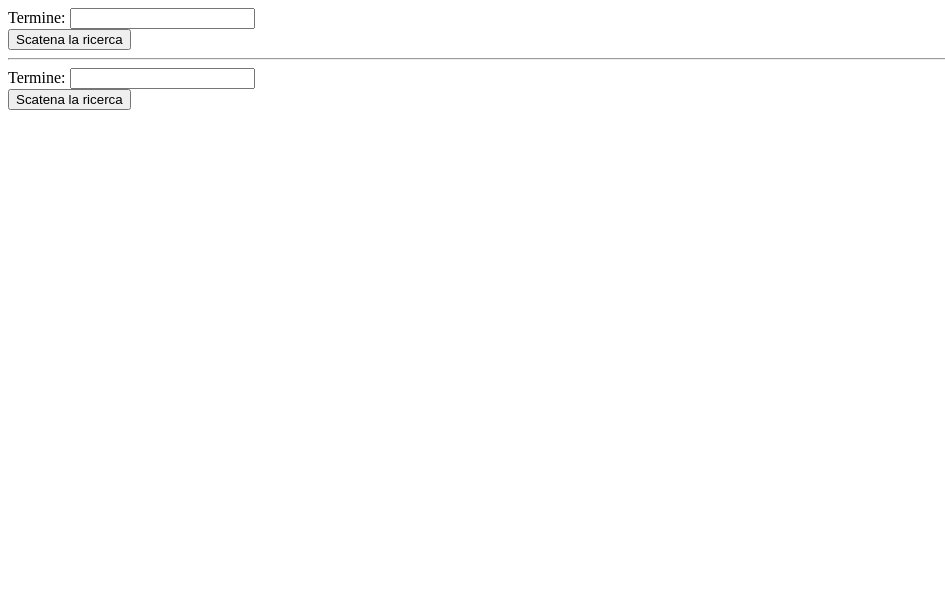
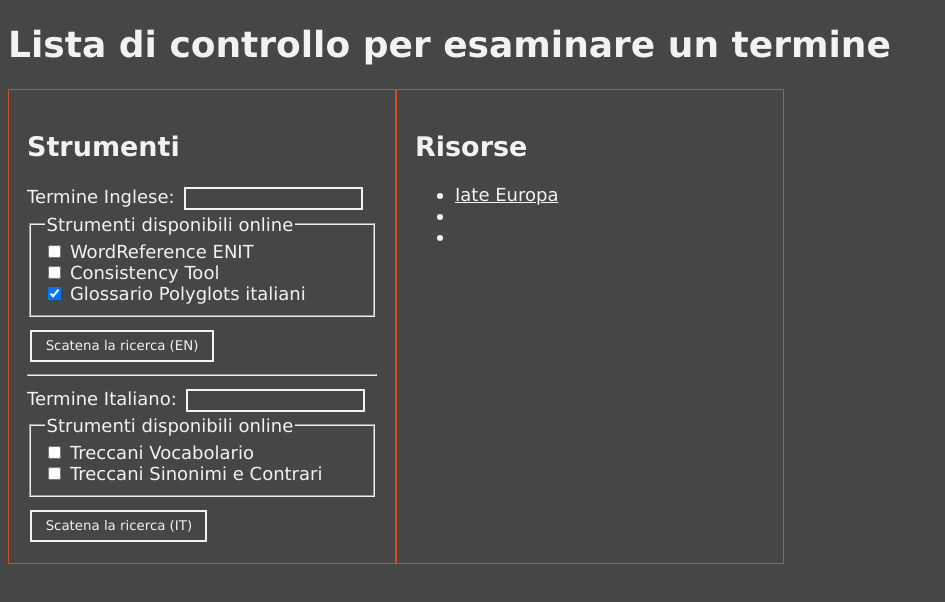
Before and after one commit to lidialab/polytools, a plain HTML site: page polytools.html in a window 1280 px wide. Shown: the whole page, without its empty margins (0-945 px from the left). Drawn offline with Linux system fonts and the light colour scheme.

Commit message:
Stile scuro

```diff
--- a/polytools.html
+++ b/polytools.html
@@ -6,68 +6,178 @@
    <title>Polyglots Tools</title>
    <meta name="viewport" content="width=device-width, initial-scale=1">
    <style type="text/css">
+   /*
+======================================================
+    WordPress Colors Palette
+======================================================
+    Blue #21759b    RGB 33, 117, 155
+    Orange #d54e21  RGB 213, 78, 33
+    Grey #464646    RGB 70, 70, 70
+*/
 
+   * {
+      color: #f1f2f1;
+      font-family: verdana, sans-serif;
+   }
+
+   body {
+      font-size: 1.125rem;
+      background-color: #464646;
+   }
+
+   button {
+      background-color: #464646;
+      border-color: #f1f2f1;
+      border-style: solid;
+      padding: 0.5em 1em;
+      margin: 0.25em;
+   }
+
+   input {
+      background-color: #464646;
+      border-color: #f1f2f1;
+      border-style: solid;
+      padding: 0.15em;
+      margin: 0.25em;
+   }
+
+   .box {
+      margin-top: 0.5em;
+      margin-bottom: 0.5em;
+   }
+
+   .flex-box {
+      display: flex;
+      flex-direction: row;
+      flex-wrap: wrap;
+   }
+
+   .flex-elem {
+      min-width: 350px;
+      max-width: 350px;
+      flex: 1;
+      border: 1px solid #d54e21;
+      padding: 1em;
+   }
    </style>
 </head>
 
 <body>
+   <h1>Lista di controllo per esaminare un termine</h1>
+   <div class="flex-box">
+      <div class="flex-elem">
+         <h2>Strumenti</h2>
          <section id="sez-termine-inglese">
+            <div class="box">
                <form>
-            <div>
-                <label>Termine:
+                  <label>Termine Inglese:
                      <input name="termineEn" id="termineEn">
                   </label>
+                  <fieldset>
+                     <legend> Strumenti disponibili online </legend>
+                     <div>
+                        <label>
+                           <input type=checkbox name="wordreference" value="wordreference"> WordReference ENIT </label>
                      </div>
+                     <div>
+                        <label>
+                           <input type=checkbox name="consistencytool" value="consistencytool"> Consistency Tool </label>
+                     </div>
+                     <div>
+                        <label>
+                           <input type=checkbox name="glossarioWPita" value="glossarioWPita" checked="checked"> Glossario Polyglots italiani </label>
+                     </div>
+                  </fieldset>
                </form>
+            </div>
             <button type=button onclick="eseguiRicercaEn()">
-            Scatena la ricerca
+               Scatena la ricerca (EN)
             </button>
          </section>
          <hr>
          <section id="sez-termine-italiano">
+            <div class="box">
                <form>
-            <div>
-                <label>Termine:
+                  <label>Termine Italiano:
                      <input name="termineIt" id="termineIt">
                   </label>
+                  <fieldset>
+                     <legend> Strumenti disponibili online </legend>
+                     <div>
+                        <label>
+                           <input type=checkbox name="treccanivoc" value="treccanivoc"> Treccani Vocabolario </label>
                      </div>
+                     <div>
+                        <label>
+                           <input type=checkbox name="treccanisincon" value="treccanisincon"> Treccani Sinonimi e Contrari</label>
+                     </div>
+                  </fieldset>
                </form>
+            </div>
             <button type=button onclick="eseguiRicercaIt()">
-            Scatena la ricerca
+               Scatena la ricerca (IT)
             </button>
          </section>
+      </div>
+      <div class="flex-elem">
+         <section>
+            <h2>Risorse</h2>
+            <ul>
+               <li><a href="http://iate.europa.eu/SearchByQueryEdit.do">Iate Europa</a></li>
+               <li></li>
+               <li></li>
+            </ul>
+         </section>
+      </div>
+   </div>
 </body>
 <script>
 function eseguiRicercaEn() {
-    var termineEn = document.querySelector("div input[name='termineEn']").value;
+   var termineEn = document.querySelector( "div input[name='termineEn']" ).value;
 
    /* aggiungere controllo input */
 
-    if (!termineEn) { void(window.open('http://www.wordreference.com/enit/')) };
+   if ( !termineEn ) { void( window.open( 'http://www.wordreference.com/enit/', 'WordReference', 'width=900,height=900,resizable=yes,scrollbars=yes' ) ) };
 
-    if (termineEn) {
+   if ( termineEn ) {
 
-        void(window.open('http://www.wordreference.com/enit/' + encodeURIComponent(termineEn) + '?v=pop', 'WordReference', 'width=900,height=900,resizable=yes,scrollbars=yes'));
+      if ( document.querySelector( "div input[name='wordreference']" ).checked ) {
 
-        void(window.open('https://translate.wordpress.org/consistency?search=' + encodeURIComponent(termineEn) + '&set=it%2Fdefault&project=', 'Consistency Tool', 'width=900,height=900,resizable=yes,scrollbars=yes'));
+         void( window.open( 'http://www.wordreference.com/enit/' + encodeURIComponent( termineEn ) + '?v=pop', 'WordReference', 'width=900,height=900,resizable=yes,scrollbars=yes' ) );
+      }
 
+
+      if ( document.querySelector( "div input[name='consistencytool']" ).checked ) {
+
+         void( window.open( 'https://translate.wordpress.org/consistency?search=' + encodeURIComponent( termineEn ) + '&set=it%2Fdefault&project=', 'Consistency Tool', 'width=900,height=900,resizable=yes,scrollbars=yes' ) );
+      }
+
+   }
+
+   if ( document.querySelector( "div input[name='glossarioWPita']" ).checked ) {
+
+      void( window.open( 'https://translate.wordpress.org/locale/it/default/glossary', 'Glossario Polyglots italiani', 'width=900,height=900,resizable=yes,scrollbars=yes' ) );
    }
 }
 
 function eseguiRicercaIt() {
-    var termineIt = document.querySelector("div input[name='termineIt']").value;
+   var termineIt = document.querySelector( "div input[name='termineIt']" ).value;
 
    /* aggiungere controllo input */
 
-    if (!termineIt) { void(window.open('https://www.google.it/')) };
+   if ( !termineIt ) { void( window.open( 'https://www.google.it/', 'Google', 'width=900,height=900,resizable=yes,scrollbars=yes' ) ) };
 
-    if (termineIt) {
+   if ( termineIt ) {
 
+      if ( document.querySelector( "div input[name='treccanivoc']" ).checked ) {
 
+         void( window.open( 'http://www.treccani.it/vocabolario/' + encodeURIComponent( termineIt.toLowerCase() ) + '/', 'Treccani - Vocabolario', 'width=900,height=900,resizable=yes,scrollbars=yes' ) );
+      }
 
-        void(window.open('http://www.treccani.it/vocabolario/' + encodeURIComponent(termineIt.toLowerCase()) + '/', 'Treccani - Vocabolario', 'width=900,height=900,resizable=yes,scrollbars=yes'));
+      if ( document.querySelector( "div input[name='treccanisincon']" ).checked ) {
 
-        void(window.open('http://www.treccani.it/vocabolario/' + encodeURIComponent(termineIt.toLowerCase()) + '_(Sinonimi-e-Contrari)', 'Treccani - Sinonimi e Contrari', 'width=900,height=900,resizable=yes,scrollbars=yes'));
+         void( window.open( 'http://www.treccani.it/vocabolario/' + encodeURIComponent( termineIt.toLowerCase() ) + '_(Sinonimi-e-Contrari)', 'Treccani - Sinonimi e Contrari', 'width=900,height=900,resizable=yes,scrollbars=yes' ) );
+      }
 
    }
 
```
Lines whose indentation alone changed are shown as unchanged.
